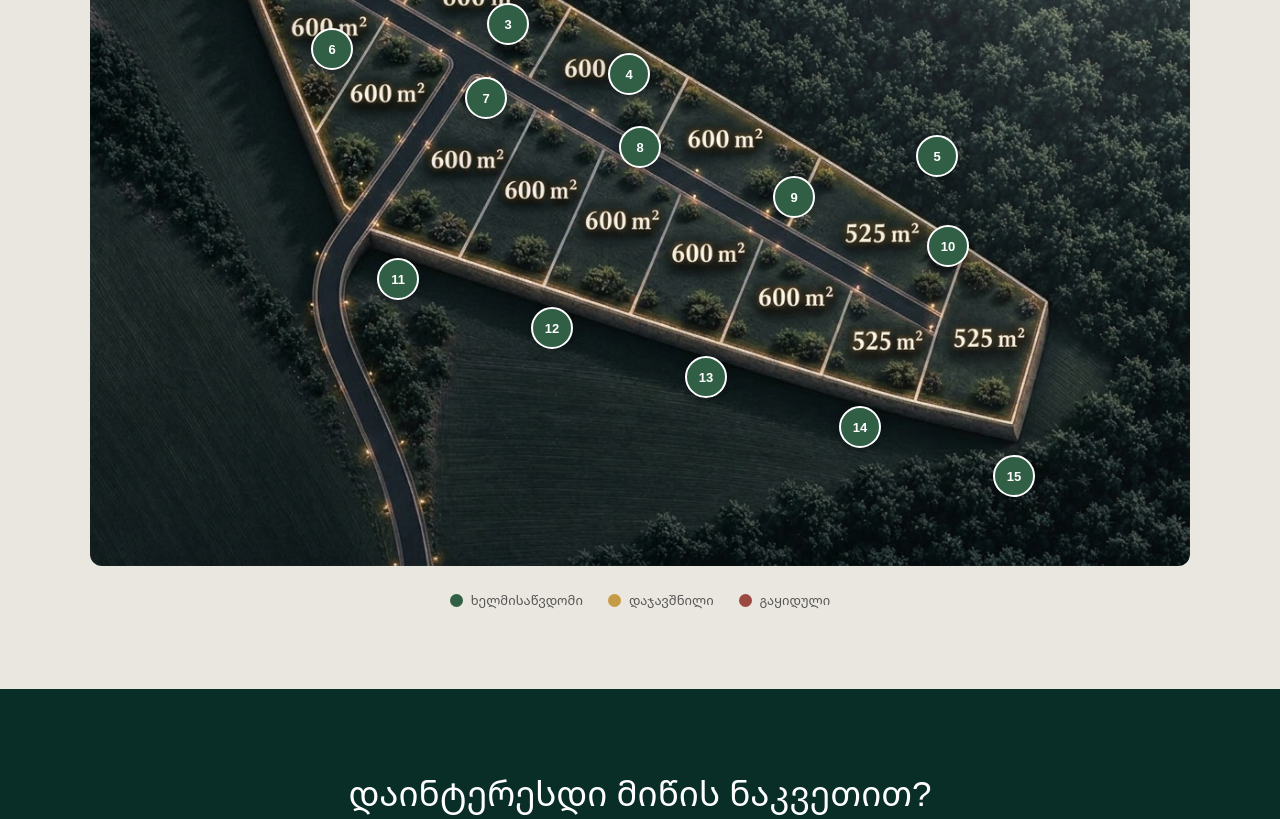
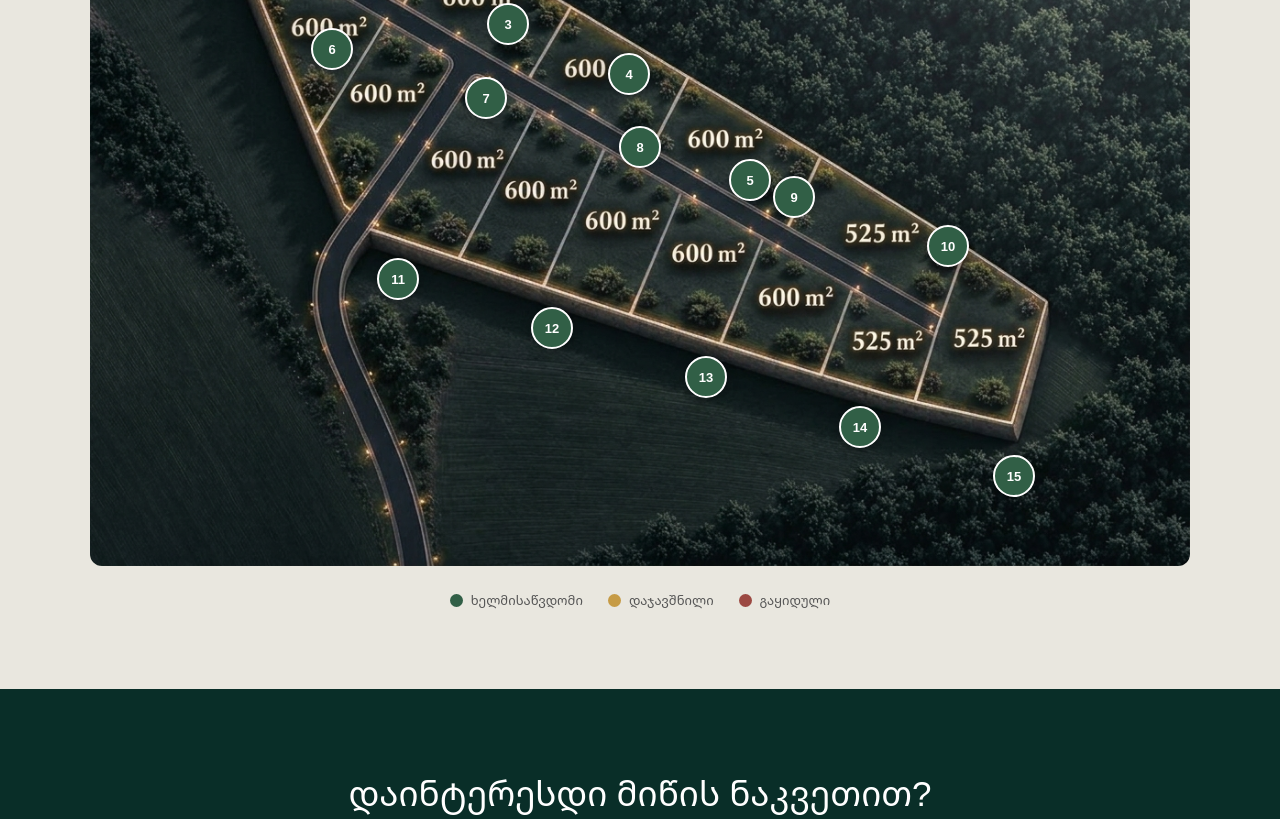
Before and after one commit to ksilisiland-beep/ksilisiland-beep.github.com, a plain HTML site: page index.html in a window 1280 px wide. Shown: the part 1637-2456 px from the top of the page. Drawn offline with Linux system fonts and the light colour scheme.

Commit message:
Update index.html

```diff
--- a/index.html
+++ b/index.html
@@ -507,7 +507,7 @@ footer {
     <button class="plot-button" style="left:28%;top:27%" onclick="showPlot(2)">2</button>
     <button class="plot-button" style="left:38%;top:34%" onclick="showPlot(3)">3</button>
     <button class="plot-button" style="left:49%;top:40%" onclick="showPlot(4)">4</button>
-    <button class="plot-button" style="left:77%;top:50%" onclick="showPlot(5)">5</button>
+    <button class="plot-button" style="left:60%;top:53%" onclick="showPlot(5)">5</button>
 
     <button class="plot-button" style="left:22%;top:37%" onclick="showPlot(6)">6</button>
     <button class="plot-button" style="left:36%;top:43%" onclick="showPlot(7)">7</button>
```
